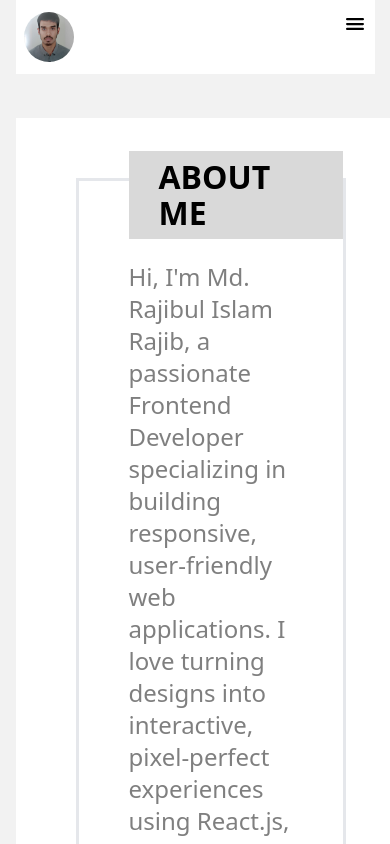
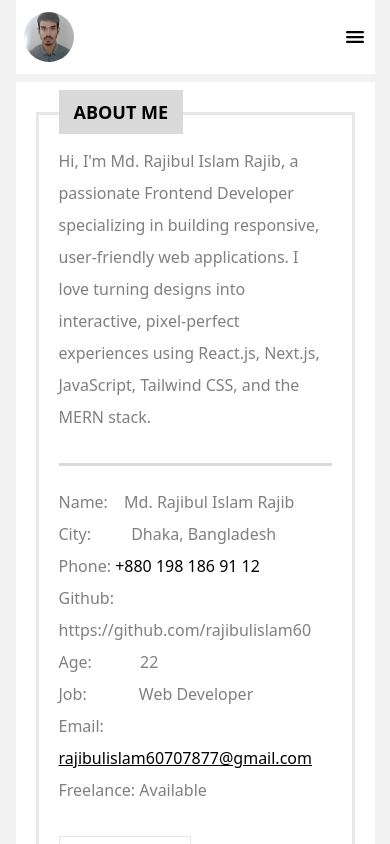
Before and after one commit to rajibulislam60/up_Portfolio, a React (Vite) app: page /about in a window 390 px wide. Shown: the top 844 px of the page. Built offline with nearby package versions, Linux system fonts and the light colour scheme.

Commit message:
about area and career object area responsive

```diff
--- a/src/components/Nav.jsx
+++ b/src/components/Nav.jsx
@@ -9,8 +9,7 @@ const Nav = ({ className }) => {
 
   return (
     <div className={`${className}`}>
-      {/* Top Bar */}
-      <div className='flex justify-between sm:w-full md:w-full bg-white px-2 py-3'>
+      <div className='flex justify-between items-center sm:w-full md:w-full bg-white px-2 py-3'>
         <div className='w-[50px] h-[50px] items-center'>
           <img className='w-full h-full object-cover rounded-full' src={ProfilePic} alt="Profile" />
         </div>
--- a/src/pages/About.jsx
+++ b/src/pages/About.jsx
@@ -12,27 +12,27 @@ const About = () => {
   };
 
   return (
-    <div className="w-screen h-screen py-11">
+    <div className="min-h-screen sm:w-full lg:w-full xl:w-full 2xl:w-full sm:py-2 md:py-11 mt-2 md:mt-0">
       <div className="w-full h-full bg-white">
-        <div className="w-full h-full px-[60px] py-[60px] overflow-auto hide-scrollbar">
+        <div className="w-full h-full px-[20px] lg:px-[60px] py-[30px] lg:py-[60px] overflow-auto hide-scrollbar">
           <div className="w-full border-[3px] mx-auto relative">
-            <div className="uppercase text-[32px] font-semibold leading-[36px] bg-white absolute top-[-30px] left-[50px]">
-              <h3 className="bg-black/15 px-[30px] py-2">About me</h3>
+            <div className="uppercase text-[18px] lg:text-[32px] font-semibold leading-[36px] bg-white absolute top-[-25px] lg:top-[-30px] left-[20px] lg:left-[50px]">
+              <h3 className="bg-black/15 px-[15px] lg:px-[30px] py-1 lg:py-2">About me</h3>
             </div>
-            <div className="py-[80px] px-[50px] text-black/50">
-              <p className="text-[24px] font-medium leading-[32px]">
+            <div className="py-[30px] lg:py-[80px] px-[20px] lg:px-[50px] text-black/50">
+              <p className="text-[16px] lg:text-[24px] font-medium leading-[32px]">
               Hi, I'm Md. Rajibul Islam Rajib, a passionate Frontend Developer specializing in building responsive, user-friendly web applications. I love turning designs into interactive, pixel-perfect experiences using React.js, Next.js, JavaScript, Tailwind CSS, and the MERN stack.
               </p>
-              <div className="w-full h-[3px] bg-black/15 mt-[60px]"></div>
-              <div className="flex mt-[60px]">
-                <div className="w-[50%] text-[24px] font-normal leading-[32px] text-black/50">
-                  <p className="mt-3">
+              <div className="w-full h-[3px] bg-black/15 mt-[30px] lg:mt-[60px]"></div>
+              <div className="lg:flex mt-[20px] lg:mt-[60px]">
+                <div className="lg:w-[50%] text-[16px] lg:text-[24px] font-normal leading-[32px] text-black/50">
+                  <p className="lg:mt-3">
                     Name: <span className="ml-3">Md. Rajibul Islam Rajib</span>
                   </p>
-                  <p className="mt-3">
+                  <p className="lg:mt-3">
                     City: <span className="ml-9">Dhaka, Bangladesh</span>
                   </p>
-                  <p className="mt-3">
+                  <p className="lg:mt-3">
                     Phone:{" "}
                     <a
                       href="tel:+8801981869112"
@@ -43,19 +43,19 @@ const About = () => {
                   </p>
                   <a
                     href="https://github.com/rajibulislam60"
-                    className="mt-3 cursor-pointer"
+                    className="lg:mt-3 cursor-pointer"
                   >
                     Github: https://github.com/rajibulislam60
                   </a>
                 </div>
-                <div className="w-[50%] text-[24px] font-normal leading-[32px] text-black/50">
-                  <p className="mt-3">
+                <div className="lg:w-[50%] text-[16px] lg:text-[24px] font-normal leading-[32px] text-black/50">
+                  <p className="lg:mt-3">
                     Age: <span className="ml-11">22</span>
                   </p>
-                  <p className="mt-3">
+                  <p className="lg:mt-3">
                     Job: <span className="ml-12">Web Developer</span>
                   </p>
-                  <p className="mt-3 cursor-pointer">
+                  <p className="lg:mt-3 cursor-pointer">
                     Email:{" "}
                     <a
                       href="mailto:rajibulislam60707877@gmail.com"
@@ -64,13 +64,13 @@ const About = () => {
                       rajibulislam60707877@gmail.com
                     </a>
                   </p>
-                  <p className="mt-3">Freelance: Available</p>
+                  <p className="lg:mt-3">Freelance: Available</p>
                 </div>
               </div>
               <div>
                 <button
                   onClick={handleCVopen}
-                  className="text-[24px] font-medium leading-[28px] border px-[30px] py-2 hover:bg-black/50 hover:text-white duration-[0.8s] mt-[50px]"
+                  className=" text-[16px] lg:text-[24px] font-medium leading-[28px] border px-[15px] lg:px-[30px] py-1 lg:py-2 hover:bg-black/50 hover:text-white duration-[0.8s] mt-[30px] lg:mt-[50px]"
                 >
                   Download CV
                 </button>
@@ -106,14 +106,14 @@ const About = () => {
           <Timeline />
 
           <div className="w-full border-[3px] mx-auto relative mt-[90px]">
-            <div className="uppercase text-[32px] font-semibold leading-[36px] bg-white absolute top-[-30px] left-[50px]">
-              <h3 className="bg-black/15 px-[30px] py-2">Career Objective</h3>
+            <div className="uppercase text-[18px] lg:text-[32px] font-semibold leading-[36px] bg-white absolute top-[-25px] lg:top-[-30px] left-[20px] lg:left-[50px]">
+              <h3 className="bg-black/15 px-[15px] lg:px-[30px] py-1 lg:py-2">Career Objective</h3>
             </div>
-            <div className="py-[30px] px-[50px] text-black/50">
-              <div className="text-[160px]">
+            <div className="py-[30px] lg:py-[80px] px-[20px] lg:px-[50px] text-black/50">
+              <div className="text-[60px] lg:text-[160px]">
                 <CgQuote />
               </div>
-              <p className="text-[24px] font-medium leading-[32px]">
+              <p className="text-[14px] lg:text-[24px] font-medium leading-[32px]">
               I am a passionate Frontend Developer specializing in React.js, Next.js, and the MERN stack, with a keen eye for building user-friendly, scalable, and high-performance web applications. My goal is to contribute to a dynamic development team where I can apply my skills in responsive design, interactive UI components, and modern web technologies.
               </p>
             </div>
```
